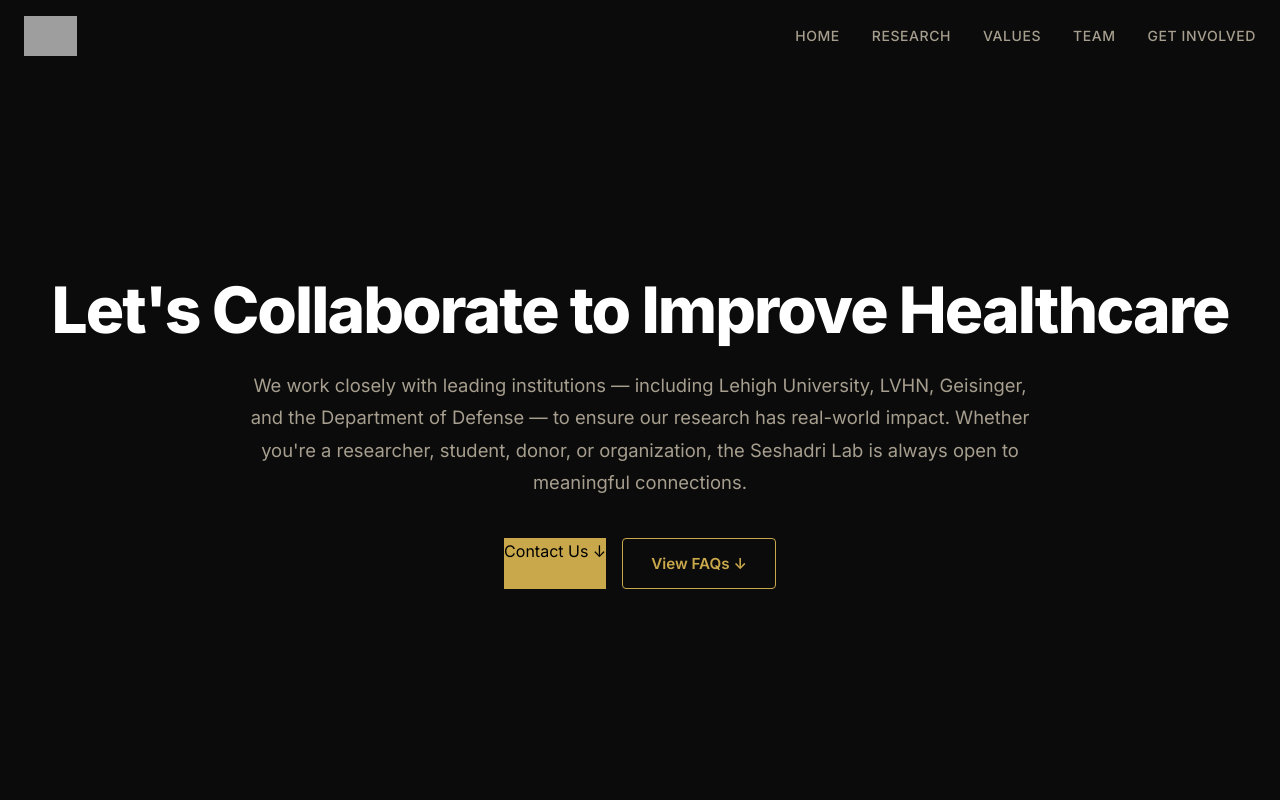
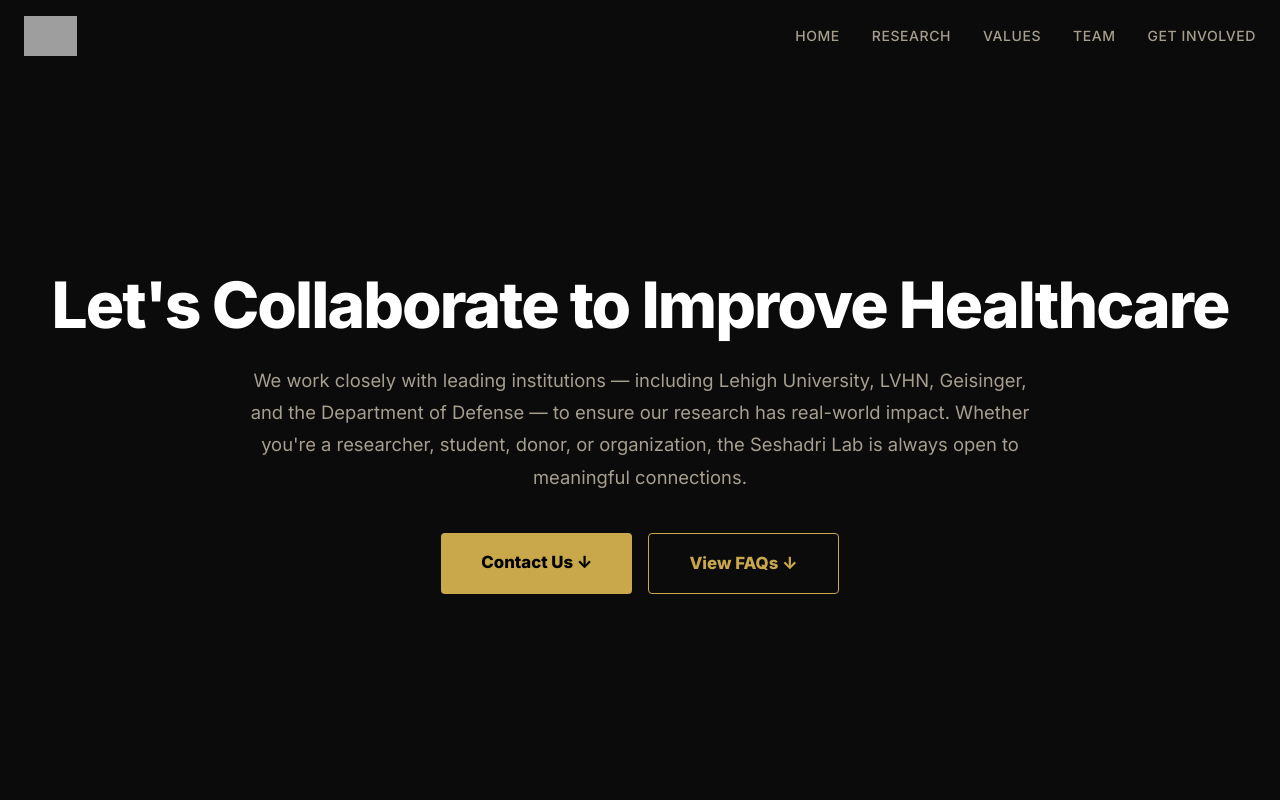
Before and after one commit to prasanth-selva/Seshadri_Lab_Update, a Next.js app: page /get-involved in a window 1280 px wide. Shown: the top 800 px of the page. Built offline with nearby package versions, Linux system fonts and the light colour scheme; grey boxes are pictures that could not be loaded.

Commit message:
contact button

```diff
--- a/src/app/get-involved/page.tsx
+++ b/src/app/get-involved/page.tsx
@@ -205,8 +205,12 @@ export default function GetInvolvedPage() {
             </motion.p>
 
             <motion.div initial="hidden" animate="show" variants={fadeUp} custom={2} style={{ display: "flex", justifyContent: "center", gap: "1rem", flexWrap: "wrap" }}>
-              <a href="#contact-form" className="btn-solid" style={{ background: GOLD, color: "#000", border: "none" }}>Contact Us &darr;</a>
-              <a href="#faq" className="btn-outline">View FAQs &darr;</a>
+              <a href="#contact-form" style={{ display: "inline-block", background: GOLD, color: "#000", fontWeight: 800, padding: "1rem 2.5rem", borderRadius: 4, textDecoration: "none", fontSize: "1.05rem" }}>
+                Contact Us &darr;
+              </a>
+              <a href="#faq" style={{ display: "inline-block", background: "transparent", color: GOLD, border: `1px solid ${GOLD}`, fontWeight: 800, padding: "1rem 2.5rem", borderRadius: 4, textDecoration: "none", fontSize: "1.05rem" }}>
+                View FAQs &darr;
+              </a>
             </motion.div>
           </div>
         </section>
```
